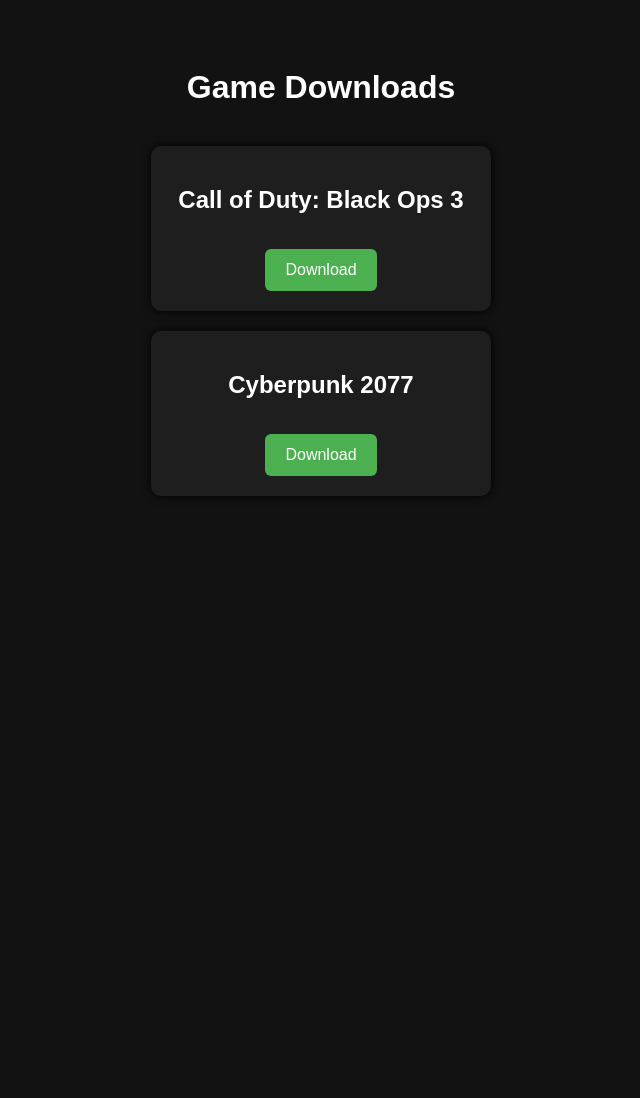
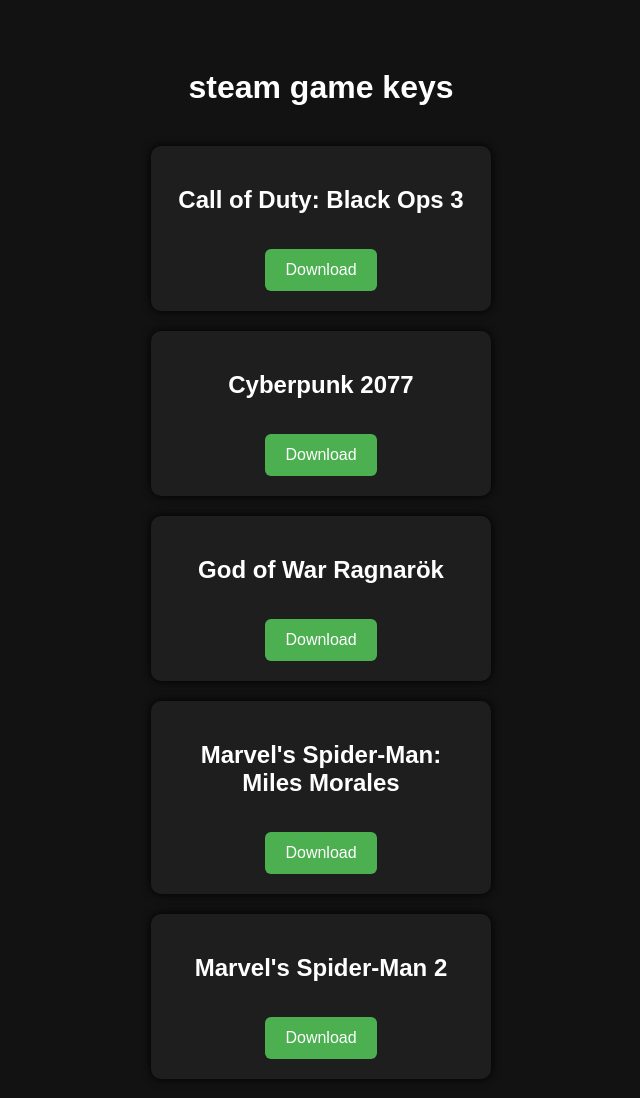
Before and after one commit to Eyadvhc/steam-games, a plain HTML site: page index.html in a window 1280 px wide. Shown: the whole page, without its empty margins (319-959 px from the left). Before the commit the page ends 800 px from the top, so only its background shows below. Drawn offline with Linux system fonts and the light colour scheme.

Commit message:
Add files via upload

```diff
--- a/index.html
+++ b/index.html
@@ -46,21 +46,40 @@
 
 <body>
 
-    <h1>Game Downloads</h1>
+    <h1>steam game keys</h1>
 
     <div class="game-card">
         <h2>Call of Duty: Black Ops 3</h2>
-        <a href="311210.zip" download>
+        <a href="C:\Users\Mohammed\Desktop\steam games\call of duty black ops 3.zip" download>
             <button class="download-btn">Download</button>
         </a>
     </div>
 
     <div class="game-card">
         <h2>Cyberpunk 2077</h2>
-        <a href="1091500.zip" download>
+        <a href="C:\Users\Mohammed\Desktop\steam games\cyperpunk 2077.zip" download>
             <button class="download-btn">Download</button>
         </a>
     </div>
 
+    <div class="game-card">
+        <h2>God of War Ragnarök</h2>
+        <a href="C:\Users\Mohammed\Desktop\steam games\God of War Ragnarök.zip" download>
+            <button class="download-btn">Download</button>
+        </a>
+    </div>
+
+        <div class="game-card">
+        <h2>Marvel's Spider-Man: Miles Morales</h2>
+        <a href="C:\Users\Mohammed\Desktop\steam games\Marvel's Spider Man Miles Morales.zip" download>
+            <button class="download-btn">Download</button>
+        </a>
+    </div>
+        <div class="game-card">
+        <h2>Marvel's Spider-Man 2</h2>
+        <a href="C:\Users\Mohammed\Desktop\steam games\Marvel's Spider-Man 2.zip" download>
+            <button class="download-btn">Download</button>
+        </a>
+    </div>
 </body>
 </html>
```
Also changed, not shown: 4 other files.
